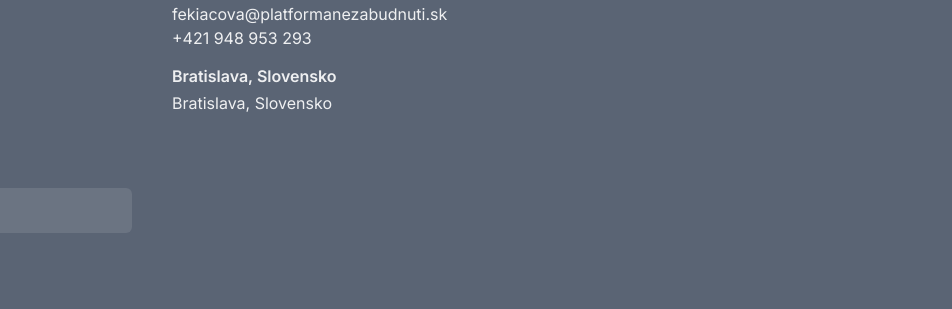
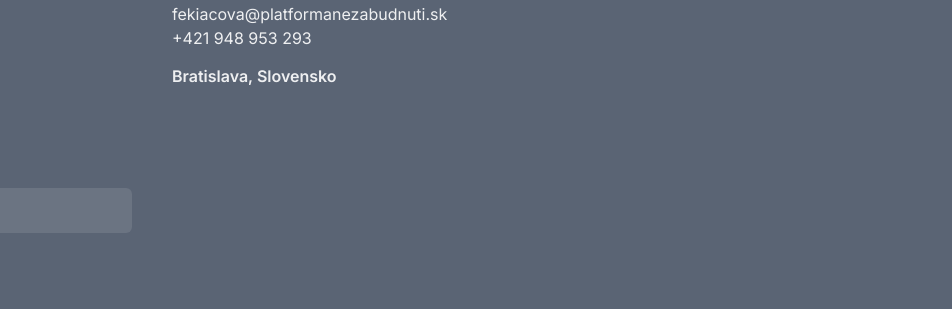
Before and after one commit to slniecko113/platformanezabudnuti-final, a plain HTML site: page index.html in a window 1280 px wide. Shown: the part 5717-6026 px from the top of the page, 328-1280 px from the left. Drawn offline with Linux system fonts and the light colour scheme.

Commit message:
Update index.html

```diff
--- a/index.html
+++ b/index.html
@@ -370,7 +370,7 @@
                         <dt><strong>Kontakt pre donorov:</strong></dt>
                         <dd><a href="mailto:fekiacova@platformanezabudnuti.sk">fekiacova@platformanezabudnuti.sk</a><br><a href="tel:+421948953293">+421 948 953 293</a></dd>
                         <dt data-key="footer.address">Adresa:</dt>
-                        <dd>Bratislava, Slovensko</dd>
+
                     </dl>
                 </div>
 
```
